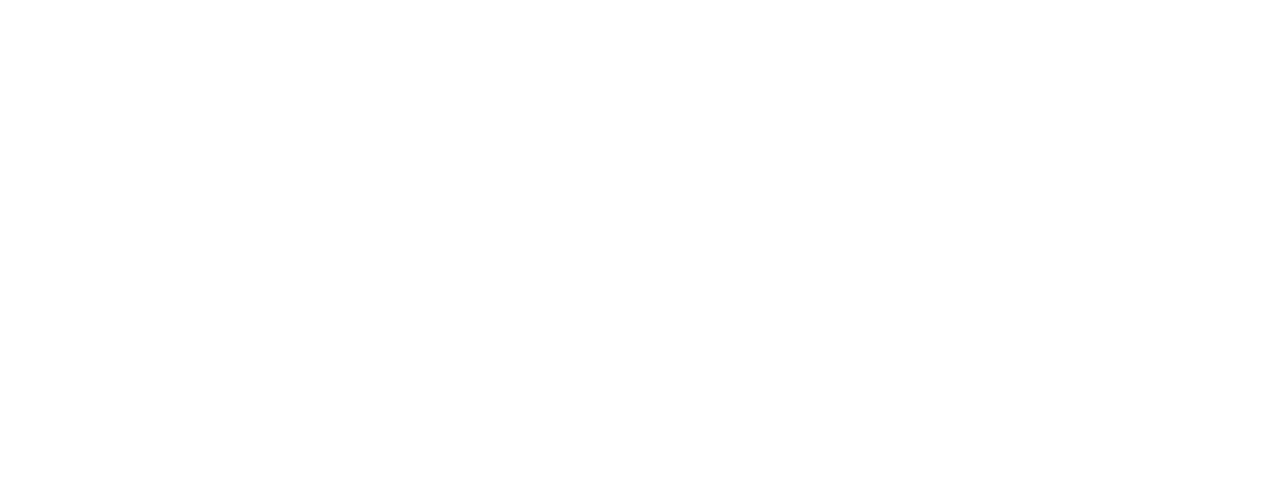
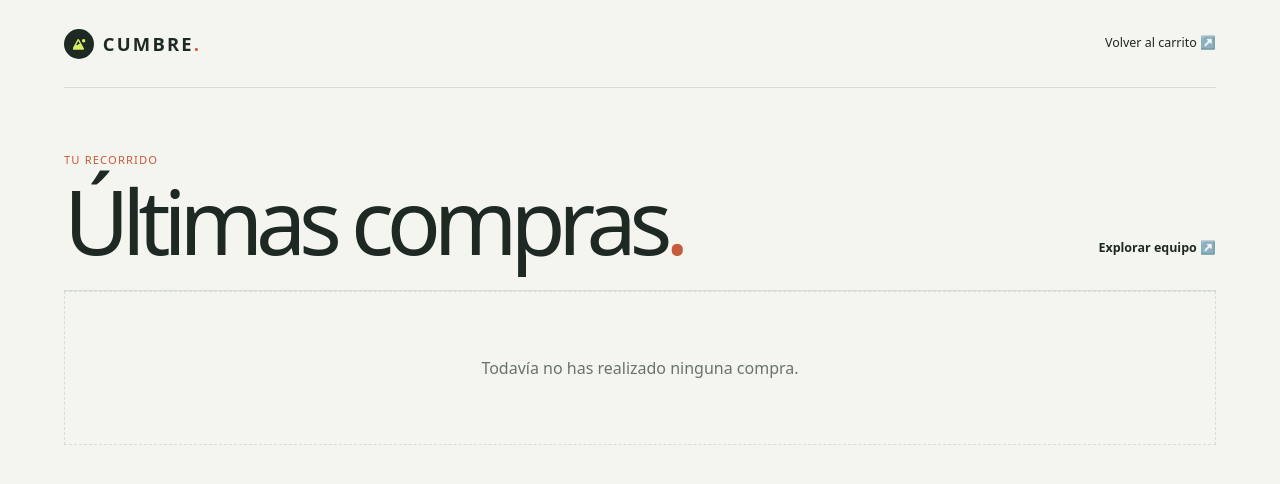
Before and after one commit to Qv1ko/ejercicio-curso-angular-moderno, an Angular app: page /compras in a window 1280 px wide. Before the commit this address led to /. Shown: the top 484 px of the page. Built offline with nearby package versions, Linux system fonts and the light colour scheme; data requests are answered from the project's data file.

Commit message:
feat: add purchase history page

```diff
--- a/src/app/app.routes.ts
+++ b/src/app/app.routes.ts
@@ -1,8 +1,10 @@
 import { Routes } from '@angular/router';
 import { ProductList } from './product-list/product-list';
 import { CartSummary } from './cart-summary/cart-summary';
+import { PurchaseHistory } from './purchase-history/purchase-history';
 
 export const routes: Routes = [
   { path: '', component: ProductList },
   { path: 'carrito', component: CartSummary },
+  { path: 'compras', component: PurchaseHistory },
 ];
--- a/src/app/product-list/product-list.css
+++ b/src/app/product-list/product-list.css
@@ -100,6 +100,24 @@
   gap: 0.65rem;
   justify-self: end;
   padding: 0.5rem 0;
+}
+
+.header-actions {
+  align-items: center;
+  display: flex;
+  gap: 1.5rem;
+  justify-self: end;
+}
+
+.purchases-link {
+  color: var(--muted);
+  font-size: 0.7rem;
+  text-decoration: none;
+  text-transform: uppercase;
+}
+
+.purchases-link:hover {
+  color: var(--rust);
 }
 
 .cart-icon-wrap {
@@ -413,6 +431,9 @@
   .header-note {
     display: none;
   }
+  .header-actions {
+    gap: 0.8rem;
+  }
   .site-header {
     grid-template-columns: 1fr 1fr;
   }
--- a/src/app/product-list/product-list.html
+++ b/src/app/product-list/product-list.html
@@ -11,6 +11,8 @@
       <span>CUMBRE<span class="brand-dot">.</span></span>
     </a>
 
+    <nav class="header-actions" aria-label="Navegación de usuario">
+      <a class="purchases-link" routerLink="/compras">Últimas compras</a>
       <button
         class="cart-button"
         type="button"
@@ -23,6 +25,7 @@
         </span>
         <span class="cart-label">Mi carrito</span>
       </button>
+    </nav>
   </header>
 
   <div class="catalog-layout">
--- /dev/null
+++ b/src/app/purchase-history/purchase-history.css
@@ -0,0 +1,43 @@
+:host {
+  --ink: #1e2924;
+  --muted: #68736b;
+  --line: #d6ddd4;
+  --paper: #f4f5ef;
+  --acid: #d7ed62;
+  --rust: #c75b3d;
+  background: var(--paper);
+  color: var(--ink);
+  display: block;
+  min-height: 100dvh;
+}
+
+.history-shell { margin: 0 auto; max-width: 1500px; padding: 0 5vw 5rem; }
+.history-header { align-items: center; border-bottom: 1px solid var(--line); display: flex; justify-content: space-between; min-height: 88px; }
+.brand { align-items: center; color: inherit; display: inline-flex; font-size: 1.15rem; font-weight: 800; gap: 0.55rem; letter-spacing: 0.12em; text-decoration: none; }
+.brand-mark { align-items: center; background: var(--ink); border-radius: 50%; display: inline-flex; height: 30px; justify-content: center; transform: rotate(45deg); width: 30px; }
+.brand-mark img { height: 13px; transform: rotate(-45deg); width: 13px; }
+.brand-dot { color: var(--rust); }
+.back-link, .catalog-link { color: inherit; font-size: 0.78rem; text-decoration: none; }
+.back-link:hover, .catalog-link:hover { color: var(--rust); }
+.history-content { padding-top: 4rem; }
+.eyebrow { color: var(--rust); font-size: 0.7rem; letter-spacing: 0.1em; margin: 0 0 0.8rem; text-transform: uppercase; }
+.history-heading { align-items: end; border-bottom: 1px solid var(--line); display: flex; justify-content: space-between; padding-bottom: 2rem; }
+h1 { font-size: clamp(2.8rem, 7vw, 6.5rem); letter-spacing: -0.08em; line-height: 0.85; margin: 0; }
+.catalog-link { font-weight: 700; }
+.purchase-list { display: grid; gap: 1rem; padding-top: 2rem; }
+.purchase-card { border: 1px solid var(--line); padding: 1.4rem; }
+.purchase-card-header { align-items: start; display: flex; justify-content: space-between; }
+.purchase-card-header strong { font-size: 1.2rem; }
+.purchase-number { color: var(--rust); font-size: 0.68rem; letter-spacing: 0.1em; margin: 0 0 0.35rem; text-transform: uppercase; }
+.purchase-products { border-bottom: 1px solid var(--line); border-top: 1px solid var(--line); list-style: none; margin: 1.4rem 0 0; padding: 0.7rem 0; }
+.purchase-products li { display: flex; font-size: 0.8rem; justify-content: space-between; padding: 0.35rem 0; }
+.purchase-products li span:last-child { color: var(--muted); }
+.purchase-card-footer { color: var(--muted); display: flex; font-size: 0.7rem; gap: 1.5rem; padding-top: 1rem; }
+.status-message { border: 1px dashed var(--line); color: var(--muted); padding: 4rem 1rem; text-align: center; }
+.error-message { color: var(--rust); }
+@media (max-width: 600px) {
+  .history-shell { padding-inline: 1.25rem; }
+  .history-content { padding-top: 3rem; }
+  .history-heading { align-items: start; flex-direction: column; gap: 1.5rem; }
+  .purchase-card-footer { flex-direction: column; gap: 0.35rem; }
+}
--- /dev/null
+++ b/src/app/purchase-history/purchase-history.html
@@ -0,0 +1,52 @@
+<main class="history-shell">
+  <header class="history-header">
+    <a class="brand" routerLink="/" aria-label="Cumbre, página principal">
+      <span class="brand-mark" aria-hidden="true"><img src="/icon.svg" alt="" /></span>
+      <span>CUMBRE<span class="brand-dot">.</span></span>
+    </a>
+    <a class="back-link" routerLink="/carrito">Volver al carrito <span aria-hidden="true">↗</span></a>
+  </header>
+
+  <section class="history-content" aria-labelledby="history-title">
+    <p class="eyebrow">Tu recorrido</p>
+    <div class="history-heading">
+      <h1 id="history-title">Últimas compras<span class="brand-dot">.</span></h1>
+      <a class="catalog-link" routerLink="/">Explorar equipo <span aria-hidden="true">↗</span></a>
+    </div>
+
+    @if (isLoading()) {
+    <div class="status-message" role="status">Cargando compras...</div>
+    } @else if (hasError()) {
+    <div class="status-message error-message" role="alert">
+      No hemos podido cargar tus compras. Comprueba que JSON Server está activo.
+    </div>
+    } @else if (purchases().length === 0) {
+    <div class="status-message" role="status">Todavía no has realizado ninguna compra.</div>
+    } @else {
+    <div class="purchase-list">
+      @for (purchase of purchases(); track purchase.id) {
+      <article class="purchase-card">
+        <header class="purchase-card-header">
+          <div>
+            <p class="purchase-number">Compra {{ purchase.id }}</p>
+            <time [dateTime]="purchase.fecha.toString()">
+              {{ purchase.fecha | date: 'd MMMM yyyy, HH:mm' }}
+            </time>
+          </div>
+          <strong>{{ purchase.total | currency: 'EUR' : 'symbol' : '1.2-2' }}</strong>
+        </header>
+        <ul class="purchase-products">
+          @for (product of purchase.productos; track product.id) {
+          <li><span>{{ product.nombre }}</span><span>{{ product.precio | currency: 'EUR' : 'symbol' : '1.2-2' }}</span></li>
+          }
+        </ul>
+        <footer class="purchase-card-footer">
+          <span>Subtotal {{ purchase.subtotal | currency: 'EUR' : 'symbol' : '1.2-2' }}</span>
+          <span>Transporte {{ purchase.gastos_transporte | currency: 'EUR' : 'symbol' : '1.2-2' }}</span>
+        </footer>
+      </article>
+      }
+    </div>
+    }
+  </section>
+</main>
--- /dev/null
+++ b/src/app/purchase-history/purchase-history.ts
@@ -0,0 +1,46 @@
+import { CurrencyPipe, DatePipe } from '@angular/common';
+import { ChangeDetectionStrategy, Component, OnInit, inject, signal } from '@angular/core';
+import { RouterLink } from '@angular/router';
+import { Order } from '../shared/domain/order.type';
+import { ApiService } from '../shared/services/api.service';
+
+@Component({
+  changeDetection: ChangeDetectionStrategy.OnPush,
+  imports: [CurrencyPipe, DatePipe, RouterLink],
+  selector: 'app-purchase-history',
+  styleUrl: './purchase-history.css',
+  templateUrl: './purchase-history.html',
+})
+export class PurchaseHistory implements OnInit {
+  private readonly api = inject(ApiService);
+
+  protected readonly purchases = signal<Order[]>([]);
+  protected readonly isLoading = signal(true);
+  protected readonly hasError = signal(false);
+
+  ngOnInit(): void {
+    this.api.getPurchases().subscribe({
+      next: (purchases) => {
+        this.purchases.set(
+          purchases.reduce<Order[]>((sorted, purchase) => {
+            const purchaseTime = new Date(purchase.fecha).getTime();
+            const position = sorted.findIndex(
+              (existing) => new Date(existing.fecha).getTime() < purchaseTime,
+            );
+            if (position === -1) {
+              sorted.push(purchase);
+            } else {
+              sorted.splice(position, 0, purchase);
+            }
+            return sorted;
+          }, []),
+        );
+        this.isLoading.set(false);
+      },
+      error: () => {
+        this.hasError.set(true);
+        this.isLoading.set(false);
+      },
+    });
+  }
+}
--- /dev/null
+++ b/src/app/shared/domain/order.type.ts
@@ -0,0 +1,19 @@
+import { Product } from './product.type';
+
+export type Order = {
+  fecha: Date;
+  productos: Product[];
+  subtotal: number;
+  gastos_transporte: number;
+  total: number;
+  id: string;
+};
+
+export const NULL_ORDER: Order = {
+  fecha: new Date(),
+  productos: [],
+  subtotal: 0,
+  gastos_transporte: 0,
+  total: 0,
+  id: '',
+};
--- a/src/app/shared/services/api.service.ts
+++ b/src/app/shared/services/api.service.ts
@@ -4,6 +4,7 @@ import { Observable } from 'rxjs';
 import { Product } from '../domain/product.type';
 import { Sport } from '../domain/sport.type';
 import { CartItem } from '../domain/cart-item.type';
+import { Order } from '../domain/order.type';
 
 @Injectable({ providedIn: 'root' })
 export class ApiService {
@@ -42,6 +43,10 @@ export class ApiService {
     return this.http.post<unknown>(this.resourceUrl('compras'), purchase);
   }
 
+  getPurchases(): Observable<Order[]> {
+    return this.get<Order[]>('compras');
+  }
+
   get<T>(resource: string): Observable<T> {
     return this.http.get<T>(this.resourceUrl(resource));
   }
```
Lines whose indentation alone changed are shown as unchanged.
